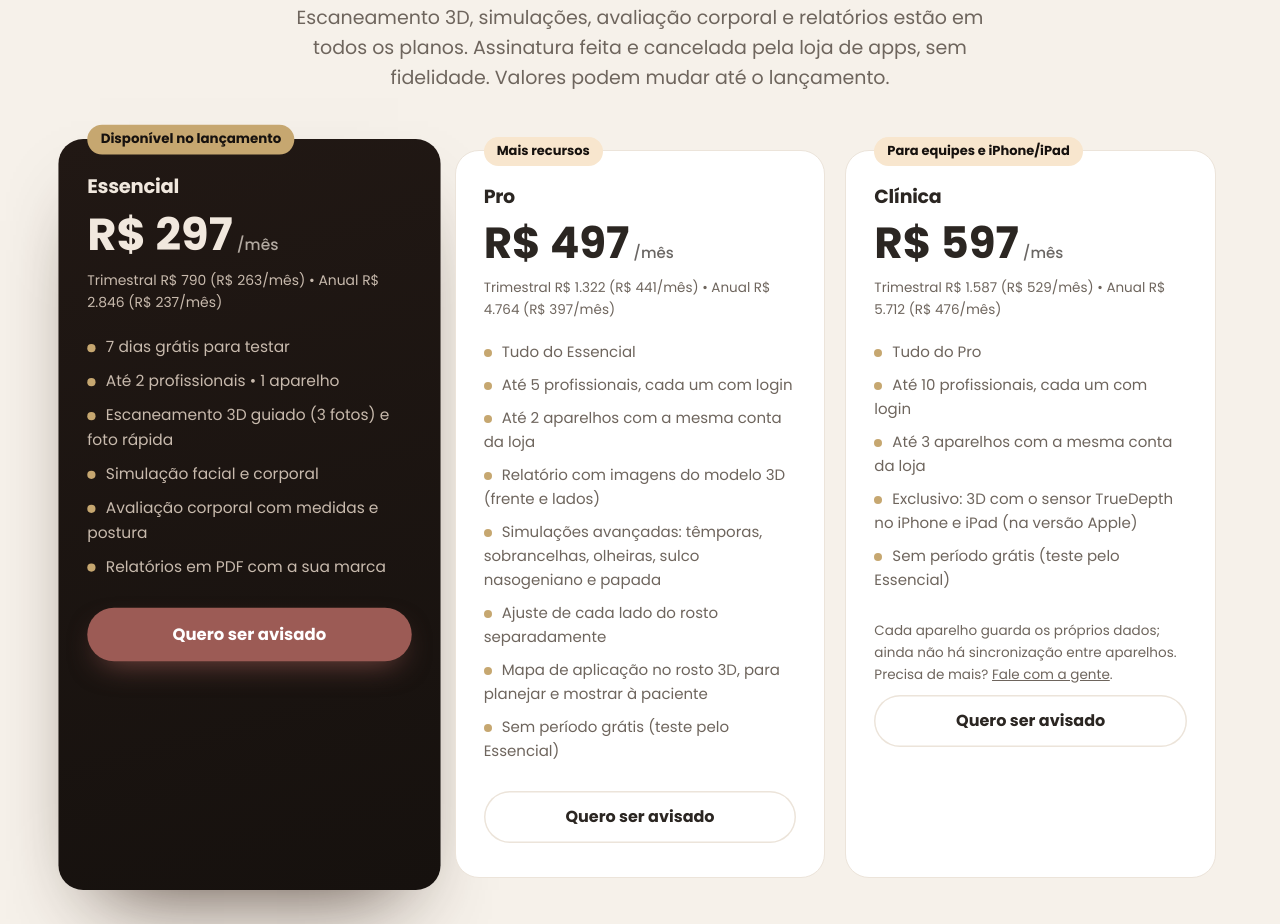
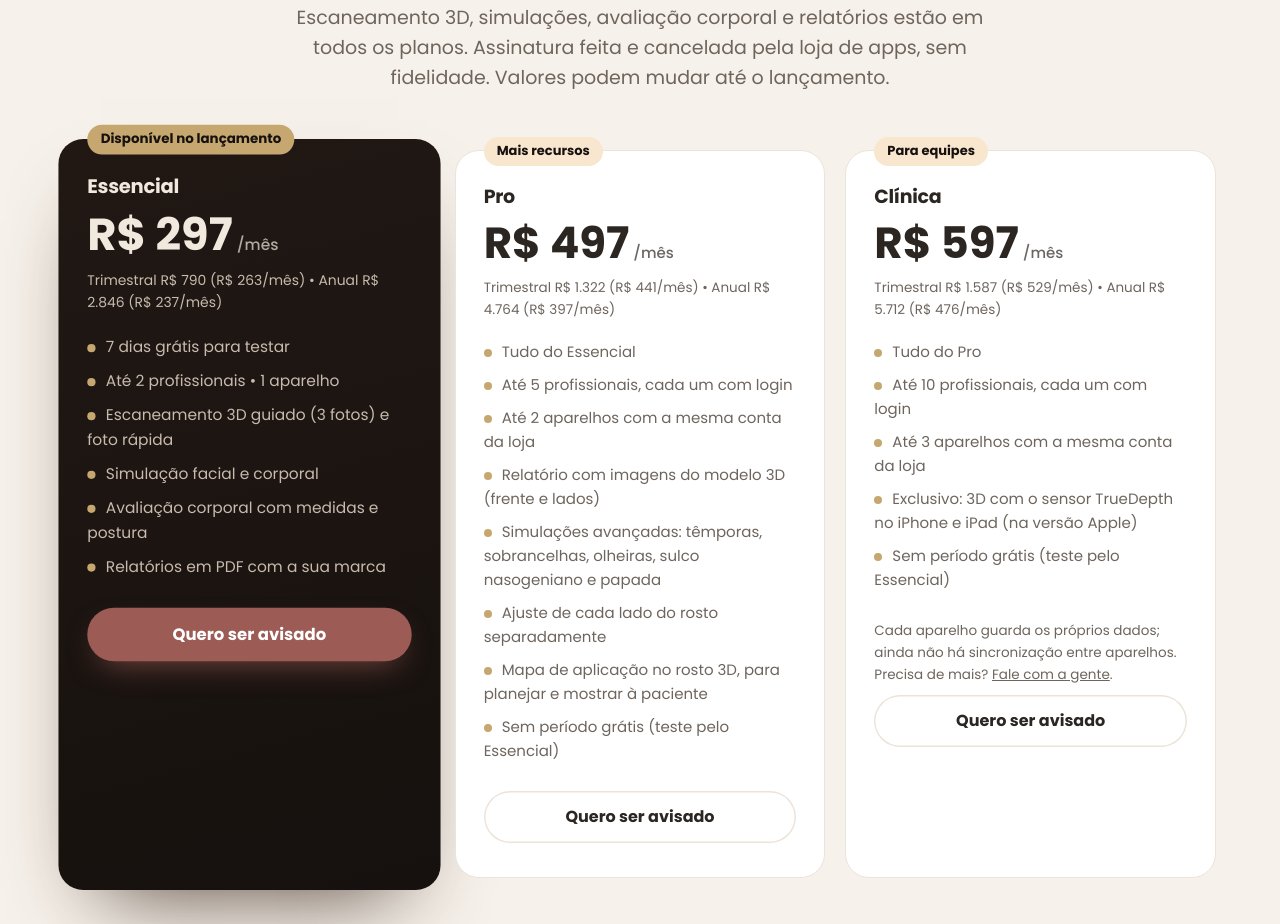
Before and after one commit to nicholassilvag/vellure-site, a plain HTML site: page index.html in a window 1280 px wide. Shown: the part 6106-7030 px from the top of the page. Drawn offline with Linux system fonts and the light colour scheme.

Commit message:
Site: selo do Clínica volta para 'Para equipes'
Co-Authored-By: Claude Opus 5.5 <noreply@anthropic.com>
Claude-Session: https://claude.ai/code/session_014Lm6mGyUMTVBPFbaDGtvzm

```diff
--- a/index.html
+++ b/index.html
@@ -206,7 +206,7 @@
         <a class="btn claro" href="#contato">Quero ser avisado</a>
       </div>
       <div class="plano">
-        <span class="badge" style="background:var(--creme)">Para equipes e iPhone/iPad</span>
+        <span class="badge" style="background:var(--creme)">Para equipes</span>
         <h3>Clínica</h3>
         <div class="preco">R$ 597<small> /mês</small></div>
         <p class="nota">Trimestral R$ 1.587 (R$ 529/mês) • Anual R$ 5.712 (R$ 476/mês)</p>
```
